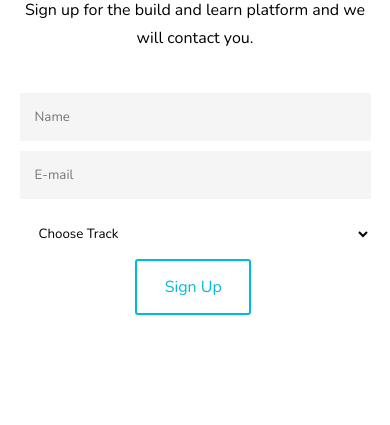
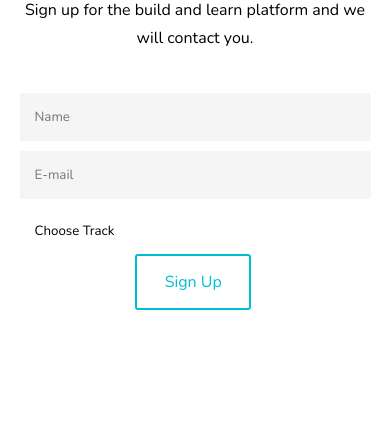
Before and after one commit to TiffanyvdHoven/Build-and-Learn, a PHP site: page / in a window 390 px wide. Shown: the part 2877-3302 px from the top of the page. After the commit the page ends 3187 px from the top, so only its background shows below. Run offline with PHP 8.4, Linux system fonts and the light colour scheme; some libraries are stand-ins or nearby versions.

Commit message:
Finished mobile flexbox and contact form

```diff
--- a/index.html
+++ b/index.html
@@ -156,7 +156,7 @@
             <input type="email" id="email" name="email" placeholder="E-mail">
           </div>
 
-          <div class="form-div">
+          <div class="form-div select-wrapper">
             <select id="track" name="track">
               <option value="" disabled selected>Choose Track</option>
               <option value="web">Web Development</option>
--- a/script.js
+++ b/script.js
@@ -13,7 +13,6 @@ document.getElementById("mobile-nav").style.display = 'none';
 
 function sendForm(){
   if(document.getElementById('name').value == ''){
-    // alert("please fill in your name");
     Swal.fire( 'Error','Please fill in your name','error')
   }
   else if(document.getElementById('email').value == ''){
--- a/style.css
+++ b/style.css
@@ -246,13 +246,19 @@ main {
   left: 0;
   top: 0;
   width: 100%;
-  height: 700px;
+  height: 550px;
   z-index: -10;
   background: url("img/header-with-logo.svg") no-repeat center center;
   -webkit-background-size: cover;
   -moz-background-size: cover;
   -o-background-size: cover;
   background-size: cover;
+}
+
+@media (min-width: 874px) {
+	.parallax:before {
+	  height: 700px;
+	}
 }
 
 /* hover effect */
@@ -351,6 +357,8 @@ input {
 }
 
 select {
+-webkit-appearance: none;
+-moz-appearance:none;
 background: #fff;
 border: none;
 text-align: left;
```
